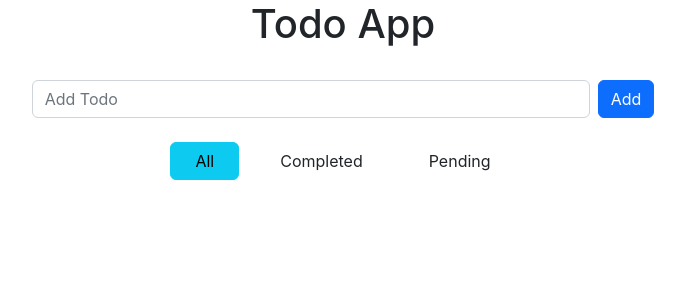
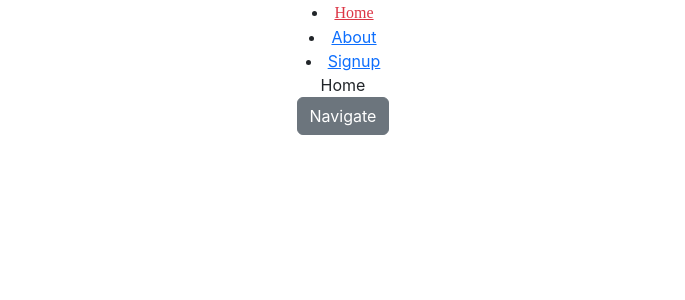
Before and after one commit to ankushk1/React-Dec21, a React (Create React App) app: page / in a window 1280 px wide. Shown: the top 300 px of the page, without its empty margins (297-982 px from the left). Built offline with nearby package versions, Linux system fonts and the light colour scheme.

Commit message:
React router added

```diff
--- a/package.json
+++ b/package.json
@@ -8,6 +8,7 @@
     "@testing-library/user-event": "^13.5.0",
     "react": "^18.2.0",
     "react-dom": "^18.2.0",
+    "react-router-dom": "^6.4.2",
     "react-scripts": "5.0.1",
     "uuid": "^9.0.0",
     "web-vitals": "^2.1.4"
--- a/src/App.js
+++ b/src/App.js
@@ -18,6 +18,9 @@ import HoverComp from "./HOC/HoverComp";
 import PropComp from "./Components/PropComp";
 import ApiCall from "./Components/ApiCall";
 import Todo from "./Components/Todo";
+import Home from "./Pages/Home";
+import About from "./Pages/About";
+
 const user = {
   name: "ABC",
   age: 40
@@ -71,7 +74,9 @@ function App() {
       <HoverComp age={10}/> */}
       {/* <PropComp name="Sam" setPropsFromChild={setPropsFromChild} /> */}
       {/* <ApiCall/> */}
-      <Todo/>
+      {/* <Todo/> */}
+
+
     </div>
   );
 }
--- a/src/Components/Todo.js
+++ b/src/Components/Todo.js
@@ -1,6 +1,7 @@
 import React, { useState } from "react";
 import { useEffect } from "react";
 import { v4 as uuidv4 } from "uuid";
+import TodoItemDetails from "./TodoItemDetails";
 
 const Todo = () => {
   const [input, setInput] = useState("");
@@ -69,6 +70,51 @@ const Todo = () => {
     localStorage.setItem("todos", JSON.stringify(todosArr));
   }, [todosArr]);
 
+  const getAllTodos = () => {
+    console.log("getAllTodos");
+    return todosArr.map((todo, index) => (
+      <TodoItemDetails
+        key={index}
+        todo={todo}
+        onCompleteHandler={onCompleteHandler}
+        onEditHandler={onEditHandler}
+        onHandleDelete={onHandleDelete}
+      />
+    ));
+  };
+
+  const getCompleted = () => {
+    console.log("getCompleted");
+    return todosArr.map(
+      (todo, index) =>
+        todo.isCompleted && (
+          <TodoItemDetails
+            key={index}
+            todo={todo}
+            onCompleteHandler={onCompleteHandler}
+            onEditHandler={onEditHandler}
+            onHandleDelete={onHandleDelete}
+          />
+        )
+    );
+  };
+
+  const getPending = () => {
+    console.log("getPending");
+    return todosArr.map(
+      (todo, index) =>
+        !todo.isCompleted && (
+          <TodoItemDetails
+            key={index}
+            todo={todo}
+            onCompleteHandler={onCompleteHandler}
+            onEditHandler={onEditHandler}
+            onHandleDelete={onHandleDelete}
+          />
+        )
+    );
+  };
+
   return (
     <div className="container">
       <h1>Todo App</h1>
@@ -118,36 +164,12 @@ const Todo = () => {
           Pending
         </button>
       </div>
+      <div className="todo-container">{filter == "All" && getAllTodos()}</div>
       <div className="todo-container">
-        {todosArr.map((todo, index) => (
-          <ul
-            style={{ listStyle: "none" }}
-            className="row mt-3 d-flex align-items-center"
-          >
-            <li className="col-6 text-center  fs-4 ms-5 ">
-              <span onClick={() => onCompleteHandler(todo.id)}>
-                {!todo.isCompleted ? (
-                  <i className="fa-solid fa-stopwatch me-2 p-3"></i>
-                ) : (
-                  <i className="fa-solid fa-circle-check me-2 p-3"></i>
-                )}
-              </span>
-              {todo.text}
-            </li>
-            <button
-              className="col-auto btn btn-secondary me-2 px-3 h-75"
-              onClick={() => onEditHandler(todo.text, todo.id)}
-            >
-              Edit
-            </button>
-            <button
-              className="col-auto btn btn-danger h-75"
-              onClick={() => onHandleDelete(todo.id)}
-            >
-              Delete
-            </button>
-          </ul>
-        ))}
+        {filter == "Completed" && getCompleted()}
+      </div>
+      <div className="todo-container">
+        {filter == "Pending" && getPending()}
       </div>
     </div>
   );
--- /dev/null
+++ b/src/Components/TodoItemDetails.js
@@ -0,0 +1,37 @@
+import React from "react";
+
+const TodoItemDetails = ({ todo, onCompleteHandler, onEditHandler, onHandleDelete }) => {
+  return (
+    <div>
+      <ul
+        style={{ listStyle: "none" }}
+        className="row mt-3 d-flex align-items-center"
+      >
+        <li className="col-6 text-center  fs-4 ms-5 ">
+          <span onClick={() => onCompleteHandler(todo.id)}>
+            {!todo.isCompleted ? (
+              <i className="fa-solid fa-stopwatch me-2 p-3"></i>
+            ) : (
+              <i className="fa-solid fa-circle-check me-2 p-3"></i>
+            )}
+          </span>
+          {todo.text}
+        </li>
+        <button
+          className="col-auto btn btn-secondary me-2 px-3 h-75"
+          onClick={() => onEditHandler(todo.text, todo.id)}
+        >
+          Edit
+        </button>
+        <button
+          className="col-auto btn btn-danger h-75"
+          onClick={() => onHandleDelete(todo.id)}
+        >
+          Delete
+        </button>
+      </ul>
+    </div>
+  );
+};
+
+export default TodoItemDetails;
--- /dev/null
+++ b/src/Pages/About.js
@@ -0,0 +1,9 @@
+import React from 'react'
+
+const About = () => {
+  return (
+    <div>About</div>
+  )
+}
+
+export default About
--- /dev/null
+++ b/src/Pages/Home.js
@@ -0,0 +1,24 @@
+import React from 'react'
+import { useNavigate } from "react-router-dom";
+
+const Home = () => {
+
+  const navigate = useNavigate()
+
+  const onNavigate = () => {
+    navigate(-2)
+    navigate("/")
+  }
+
+  return (
+    <div>Home
+      <div>
+      <button className='btn btn-secondary' onClick={()=> onNavigate()}>Navigate</button>
+      </div>
+    </div>
+
+
+  )
+}
+
+export default Home
--- /dev/null
+++ b/src/Pages/SignUp.js
@@ -0,0 +1,10 @@
+import React from 'react'
+
+const SignUp = () => {
+  console.log('Call')
+  return (
+    <div>SignUp</div>
+  )
+}
+
+export default SignUp
--- /dev/null
+++ b/src/Router.js
@@ -0,0 +1,49 @@
+import React from "react";
+import { BrowserRouter, Routes, Route, Link, NavLink } from "react-router-dom";
+import About from "./Pages/About";
+import Home from "./Pages/Home";
+import SignUp from "./Pages/SignUp";
+
+const Router = () => {
+  return (
+    <div className="text-center">
+      <div>
+        <li>
+          <NavLink
+            end
+            to="/"
+            className={({ isActive }) => (isActive ? "text-danger" : "")}
+            style={{ fontFamily: "cursive" }}
+          >
+            Home
+          </NavLink>
+        </li>
+        <li>
+          <NavLink
+            to="/about"
+            style={({ isActive }) =>
+              isActive ? { fontStyle: "italic" } : undefined
+            }
+          >
+            About
+          </NavLink>
+        </li>
+        <li>
+          <NavLink
+            to="/signup"
+            className={({ isActive }) => (isActive ? "text-danger" : "")}
+          >
+            Signup
+          </NavLink>
+        </li>
+      </div>
+      <Routes>
+        <Route path="/" element={<Home />} />
+        <Route path="/about" element={<About />} />
+        <Route path="/signup" element={<SignUp />} />
+      </Routes>
+    </div>
+  );
+};
+
+export default Router;
--- a/src/index.js
+++ b/src/index.js
@@ -1,14 +1,18 @@
-import React from 'react';
-import ReactDOM from 'react-dom/client';
-import './index.css';
-import App from './App';
-import reportWebVitals from './reportWebVitals';
+import React from "react";
+import ReactDOM from "react-dom/client";
+import "./index.css";
+import App from "./App";
+import reportWebVitals from "./reportWebVitals";
+import { BrowserRouter } from "react-router-dom";
+import Router from "./Router";
 
-const root = ReactDOM.createRoot(document.getElementById('root'));
+const root = ReactDOM.createRoot(document.getElementById("root"));
 root.render(
-  // <React.StrictMode>
-    <App />
-  // </React.StrictMode>
+  <React.StrictMode>
+    <BrowserRouter>
+      <Router />
+    </BrowserRouter>
+  </React.StrictMode>
 );
 
 // If you want to start measuring performance in your app, pass a function
```
Also changed, not shown: 1 other file (tests, documents, lock files or other folders).
